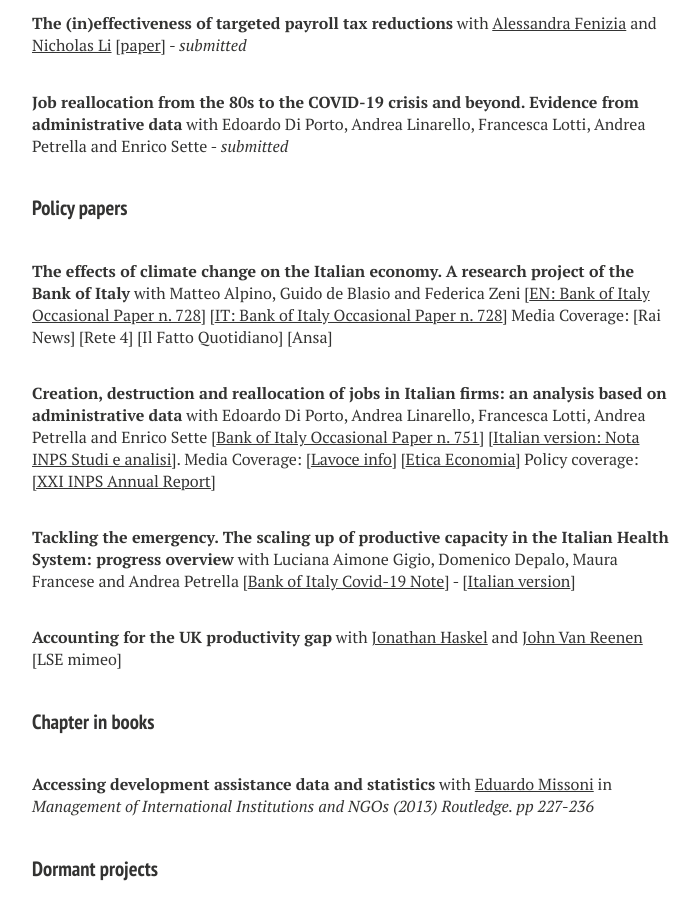
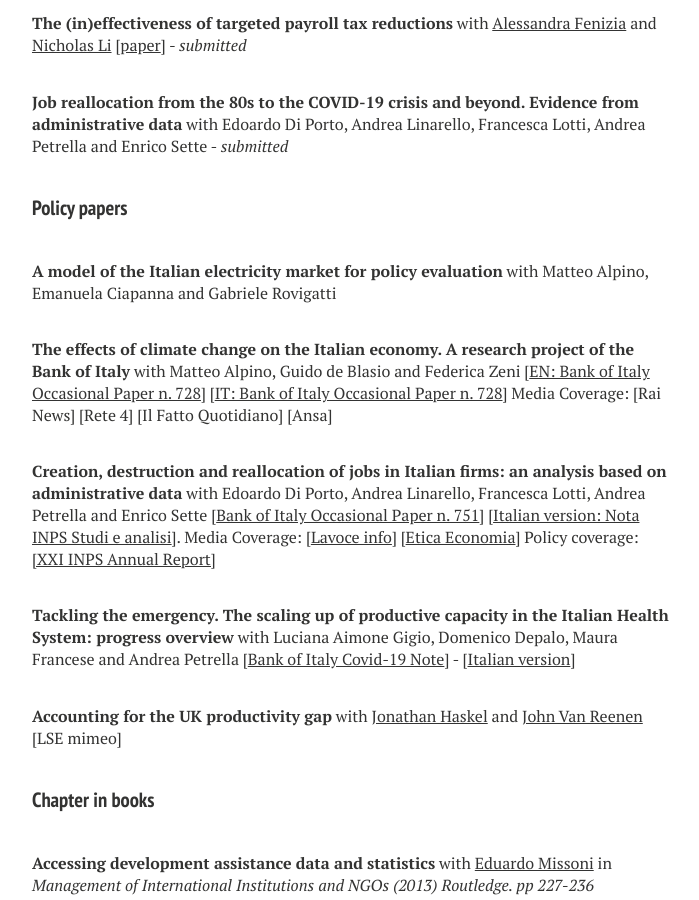
Before and after one commit to luca-citino/luca-citino.github.io, a Jekyll site: the page built from research.md, in a window 1280 px wide and 900 px high, scrolled down 982 px. Shown: the whole window, without its empty margins (288-987 px from the left). Built offline with Jekyll 4.4.1, drawn with Linux system fonts in a browser that asks for light colours; nearby versions of some CDN libraries; some web fonts are replaced.

Commit message:
Update research.md

```diff
--- a/research.md
+++ b/research.md
@@ -33,6 +33,8 @@ title: Research
 
 #### Policy papers
 
+**A model of the Italian electricity market for policy evaluation** with Matteo Alpino, Emanuela Ciapanna and Gabriele Rovigatti
+
 **The effects of climate change on the Italian economy. A research project of the Bank of Italy** with Matteo Alpino, Guido de Blasio and Federica Zeni [<a href="https://www.bancaditalia.it/pubblicazioni/qef/2022-0728/QEF_728_22_EN.pdf">EN: Bank of Italy Occasional Paper n. 728</a>] [<a href="https://www.bancaditalia.it/pubblicazioni/qef/2022-0728/index.html">IT: Bank of Italy Occasional Paper n. 728</a>] Media Coverage: [Rai News] [Rete 4] [Il Fatto Quotidiano] [Ansa]
 
 **Creation, destruction and reallocation of jobs in Italian firms: an analysis based on administrative data** with Edoardo Di Porto, Andrea Linarello, Francesca Lotti, Andrea Petrella and Enrico Sette [<a href="https://www.bancaditalia.it/pubblicazioni/qef/2023-0751/QEF_751_23.pdf">Bank of Italy Occasional Paper n. 751</a>] [<a href="https://www.inps.it/docallegatiNP/Mig/Dati_analisi_bilanci/Attivita_ricerca/Studi_e_analisi/2022/nota_BdI_Inps_05_2022.pdf">Italian version: Nota INPS Studi e analisi</a>]. Media Coverage: [<a href="https://www.lavoce.info/archives/97443/cosi-la-pandemia-ha-distrutto-e-creato-lavoro/">Lavoce info</a>] [<a href="https://eticaeconomia.it/leconomia-italiana-e-le-rigidita-che-non-ci-sono-e-non-cerano/">Etica Economia</a>] Policy coverage: <a href="https://www.inps.it/docallegatiNP/Mig/Dati_analisi_bilanci/Rapporti_annuali/XXI_Rapporto_Annuale/XXI_Rapporto_Annuale.pdf">[XXI INPS Annual Report]</a>
```
